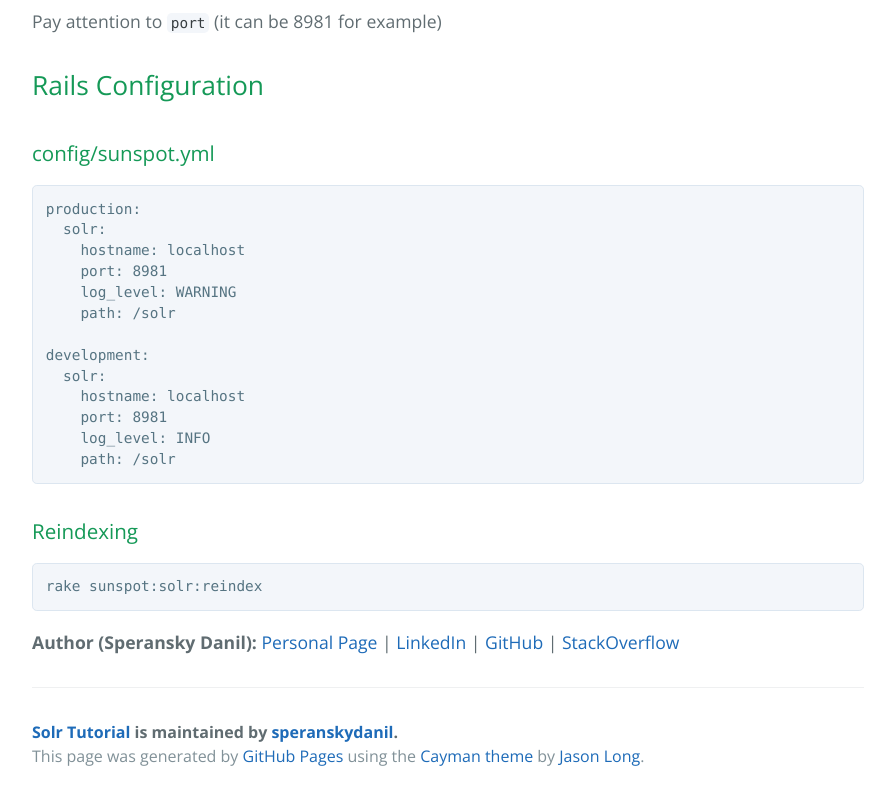
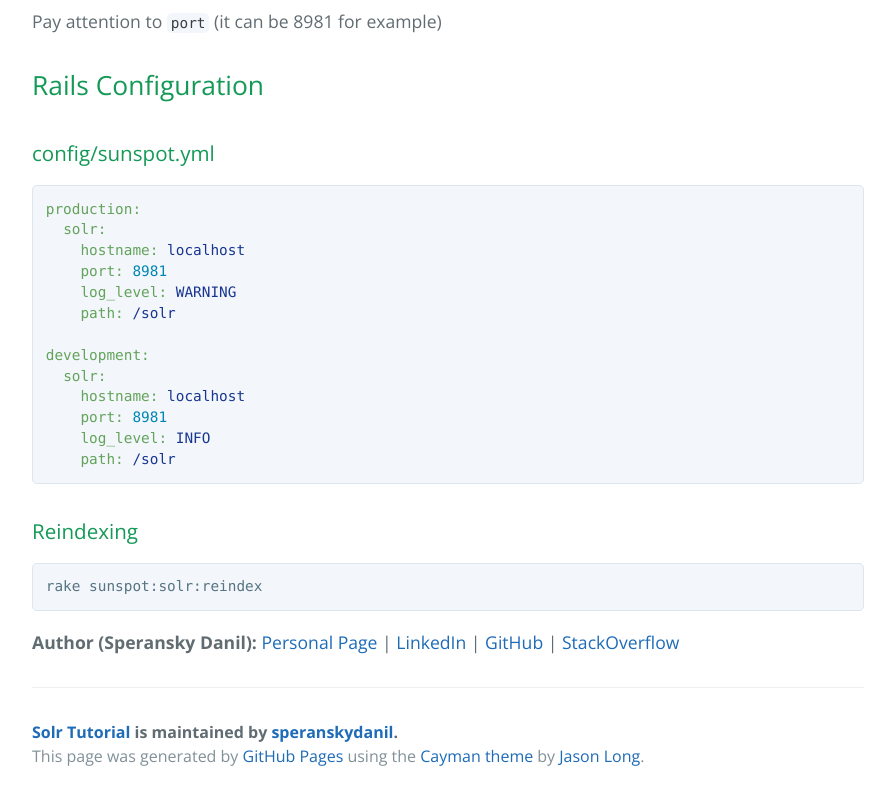
Before and after one commit to speranskydanil/solr-tutorial, a plain HTML site: page index.html in a window 1280 px wide. Shown: the part 1840-2640 px from the top of the page, without its empty margins (192-1087 px from the left). Drawn offline with nearby package versions, Linux system fonts and the light colour scheme.

Commit message:
Create gh-pages branch via GitHub

```diff
--- a/index.html
+++ b/index.html
@@ -94,20 +94,19 @@ grep -rl '8983' ./ | xargs sed -i 's/8983/port/g'
 <h3>
 <a id="configsunspotyml" class="anchor" href="#configsunspotyml" aria-hidden="true"><span class="octicon octicon-link"></span></a>config/sunspot.yml</h3>
 
-<pre><code>production:
-  solr:
-    hostname: localhost
-    port: 8981
-    log_level: WARNING
-    path: /solr
+<div class="highlight highlight-yaml"><pre><span class="pl-s"><span class="pl-ent">production:</span></span>
+  <span class="pl-s"><span class="pl-ent">solr:</span></span>
+    <span class="pl-s"><span class="pl-ent">hostname:</span> <span class="pl-s">localhost</span></span>
+    <span class="pl-c1"><span class="pl-ent">port:</span> 8981</span>
+    <span class="pl-s"><span class="pl-ent">log_level:</span> <span class="pl-s">WARNING</span></span>
+    <span class="pl-s"><span class="pl-ent">path:</span> <span class="pl-s">/solr</span></span>
 
-development:
-  solr:
-    hostname: localhost
-    port: 8981
-    log_level: INFO
-    path: /solr
-</code></pre>
+<span class="pl-s"><span class="pl-ent">development:</span></span>
+  <span class="pl-s"><span class="pl-ent">solr:</span></span>
+    <span class="pl-s"><span class="pl-ent">hostname:</span> <span class="pl-s">localhost</span></span>
+    <span class="pl-c1"><span class="pl-ent">port:</span> 8981</span>
+    <span class="pl-s"><span class="pl-ent">log_level:</span> <span class="pl-s">INFO</span></span>
+    <span class="pl-s"><span class="pl-ent">path:</span> <span class="pl-s">/solr</span></span></pre></div>
 
 <h3>
 <a id="reindexing" class="anchor" href="#reindexing" aria-hidden="true"><span class="octicon octicon-link"></span></a>Reindexing</h3>
```
Also changed, not shown: params.json (+1 -1 lines).
